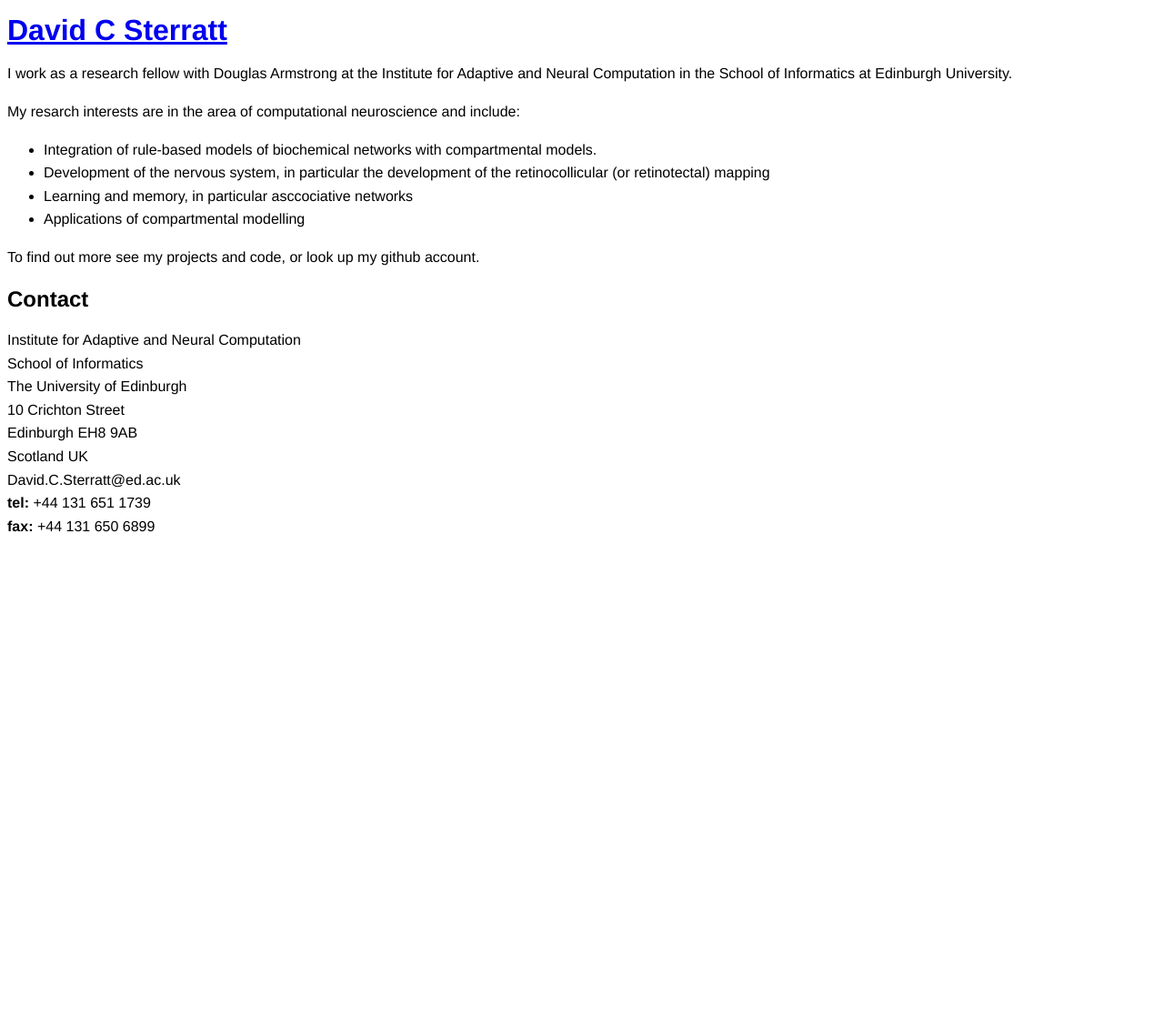
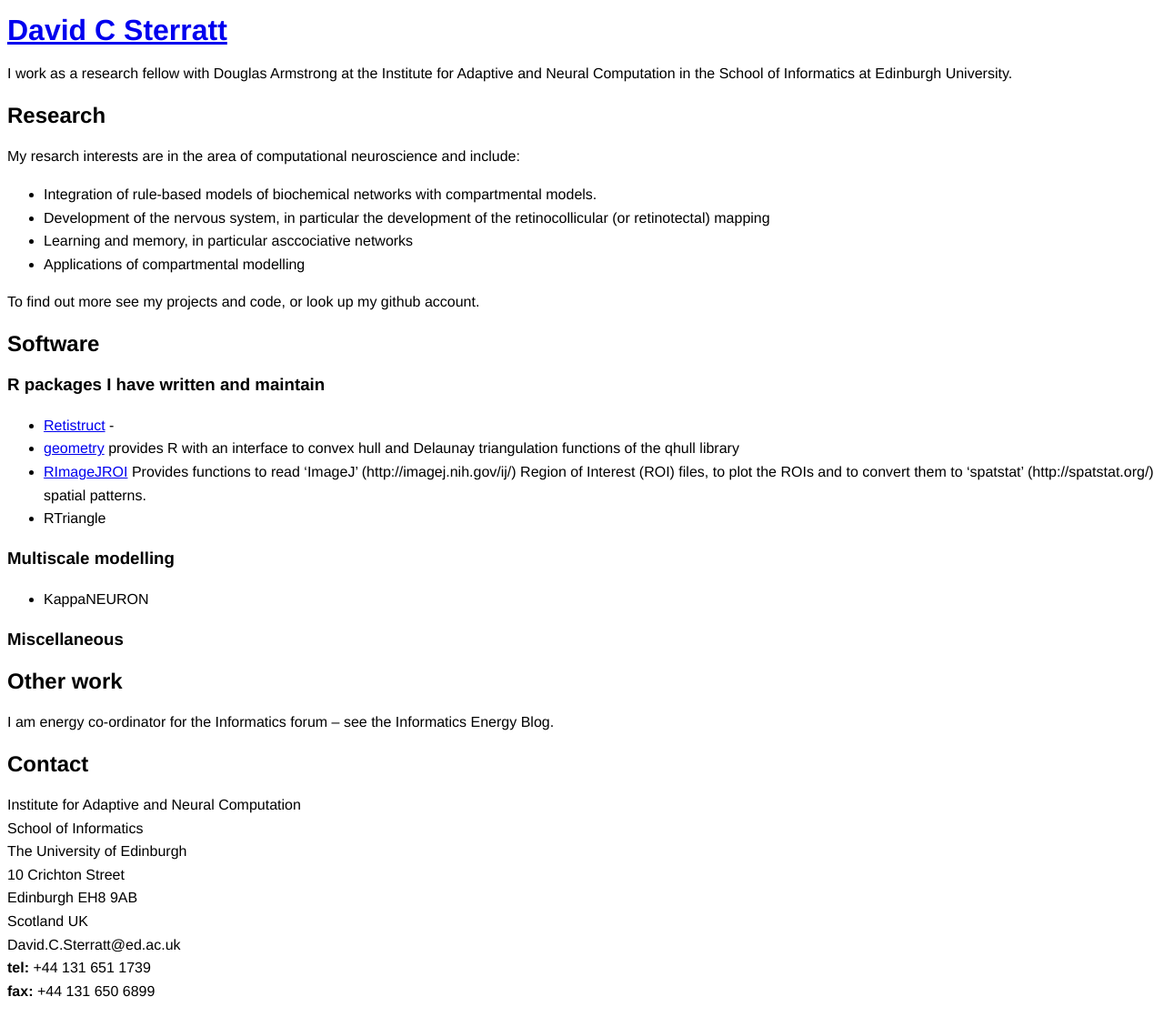
Before and after one commit to davidcsterratt/davidcsterratt.github.io, a Jekyll site: the page built from index.md, in a window 1280 px wide. Shown: the whole page at 91% size. Built offline with Jekyll 4.4.1, drawn with Linux system fonts in a browser that asks for light colours; before the commit the page ends 900 px from its top, so only the background shows below that.

Commit message:
Added some R packages and other stuff

```diff
--- a/index.md
+++ b/index.md
@@ -6,6 +6,8 @@
 I work as a research fellow with Douglas Armstrong at the Institute
 for Adaptive and Neural Computation in the School of Informatics at
 Edinburgh University.
+
+## Research
 
 My resarch interests are in the area of computational neuroscience and
 include:
@@ -19,6 +21,31 @@
 
 To find out more see my projects and code, or look up my github account.
 
+## Software
+
+### R packages I have written and maintain
+
+* [Retistruct](http://retistruct.r-forge.r-project.org/) -
+* [geometry](http://geometry.r-forge.r-project.org/) provides R with
+  an interface to convex hull and Delaunay triangulation functions of
+  the qhull library
+* [RImageJROI](https://cran.r-project.org/web/packages/RImageJROI/index.html)
+  Provides functions to read 'ImageJ' (http://imagej.nih.gov/ij/)
+  Region of Interest (ROI) files, to plot the ROIs and to convert them
+  to 'spatstat' (http://spatstat.org/) spatial patterns.
+* RTriangle
+
+### Multiscale modelling
+
+* KappaNEURON
+
+### Miscellaneous
+
+## Other work
+
+I am energy co-ordinator for the Informatics forum -- see the
+Informatics Energy Blog.
+
 ## Contact
 
 Institute for Adaptive and Neural Computation
```
